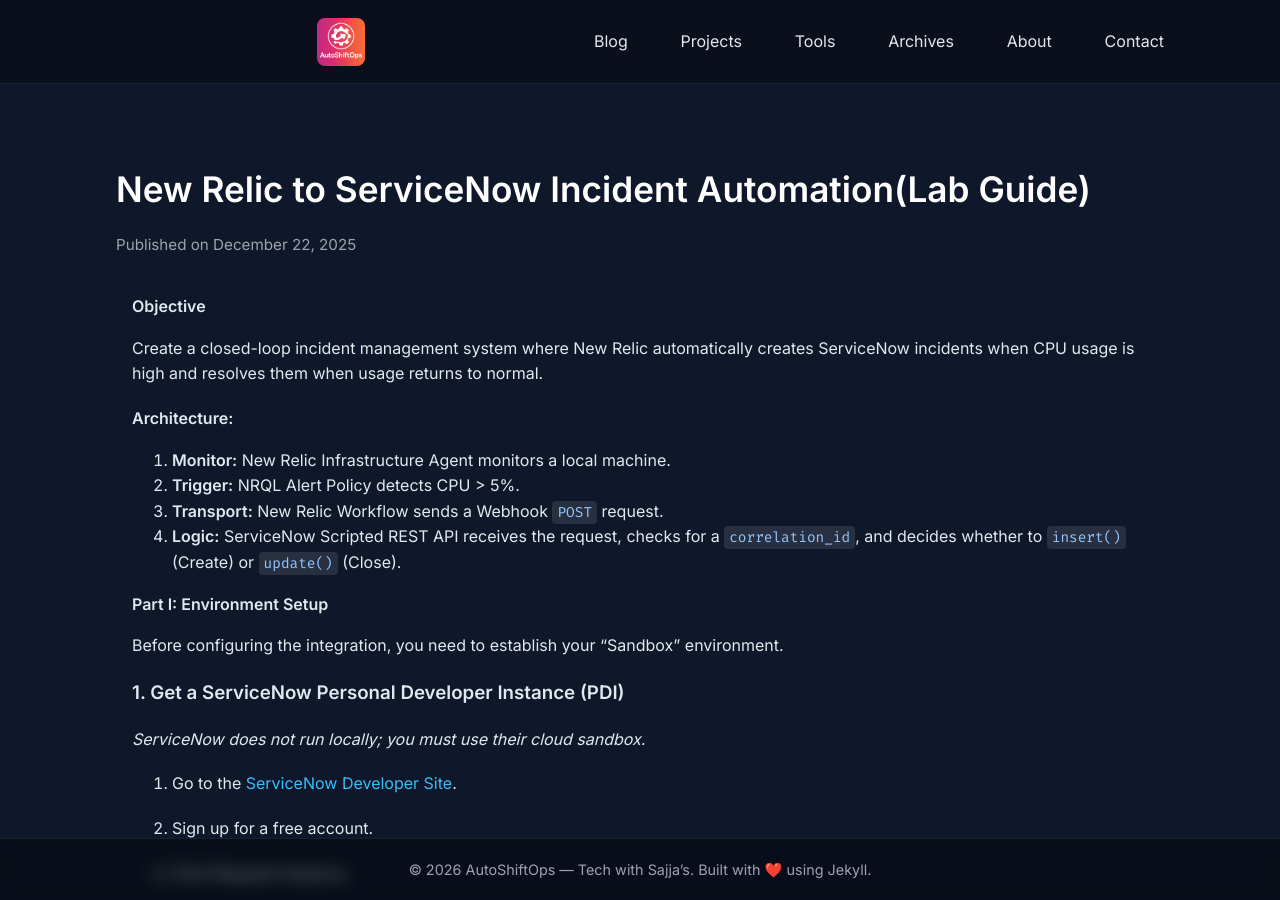
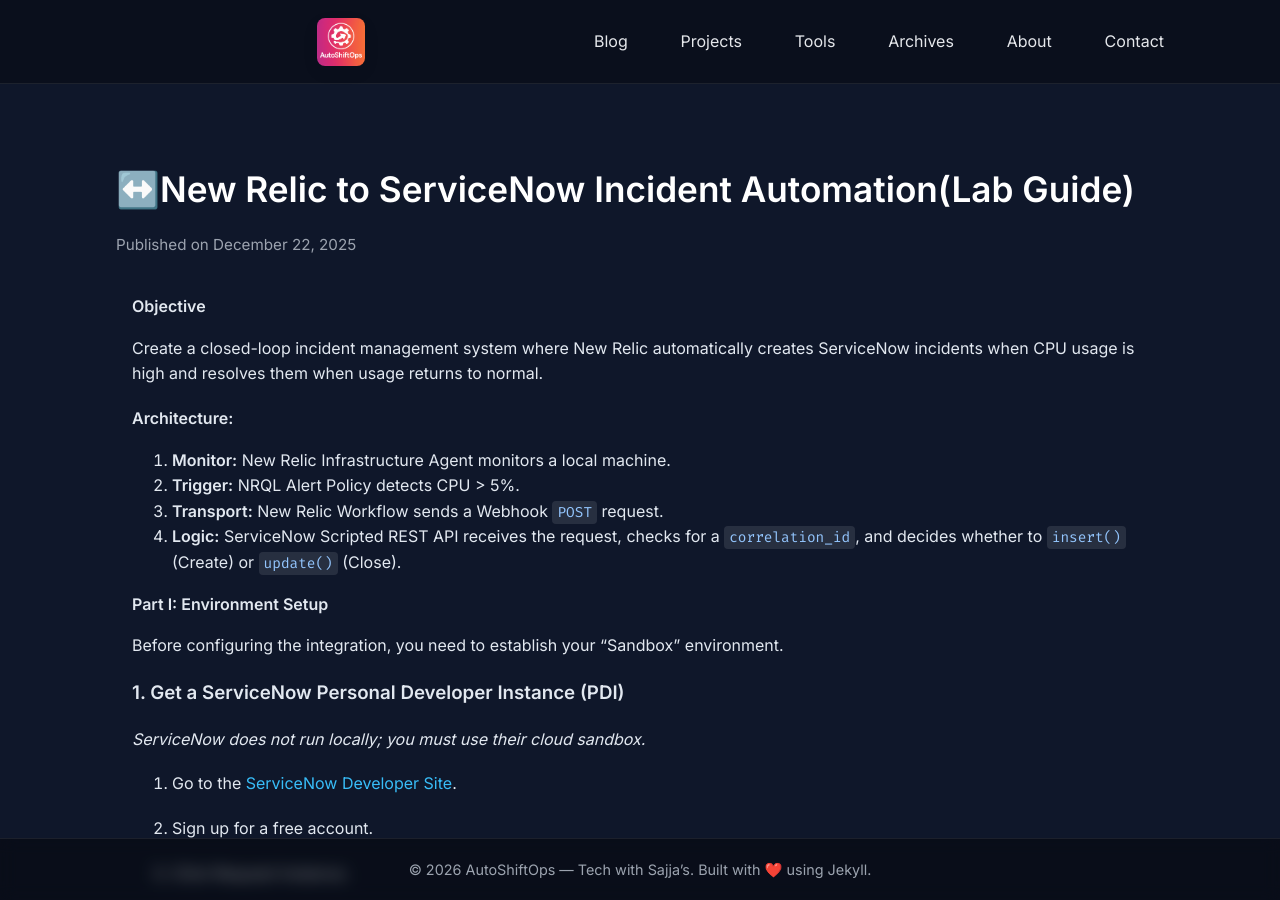
Before and after one commit to AutoShiftOps/autoshiftops.github.io, a Jekyll site: the page built from _posts/2025-12-22-new-relic-to-service-now-incident-automation.md, in a window 1280 px wide and 900 px high. Built offline with Jekyll 4.4.1, drawn with Linux system fonts in a browser that asks for light colours.

```diff
--- a/_posts/2025-12-22-new-relic-to-service-now-incident-automation.md
+++ b/_posts/2025-12-22-new-relic-to-service-now-incident-automation.md
@@ -1,6 +1,6 @@
 ---
 layout: post
-title: "New Relic to ServiceNow Incident Automation(Lab Guide)"
+title: "↔️New Relic to ServiceNow Incident Automation(Lab Guide)"
 date: 2025-12-22
 categories: [New Relic, SeriveNow]
 tags: [New Relic, ServiceNow, Integration]
```
